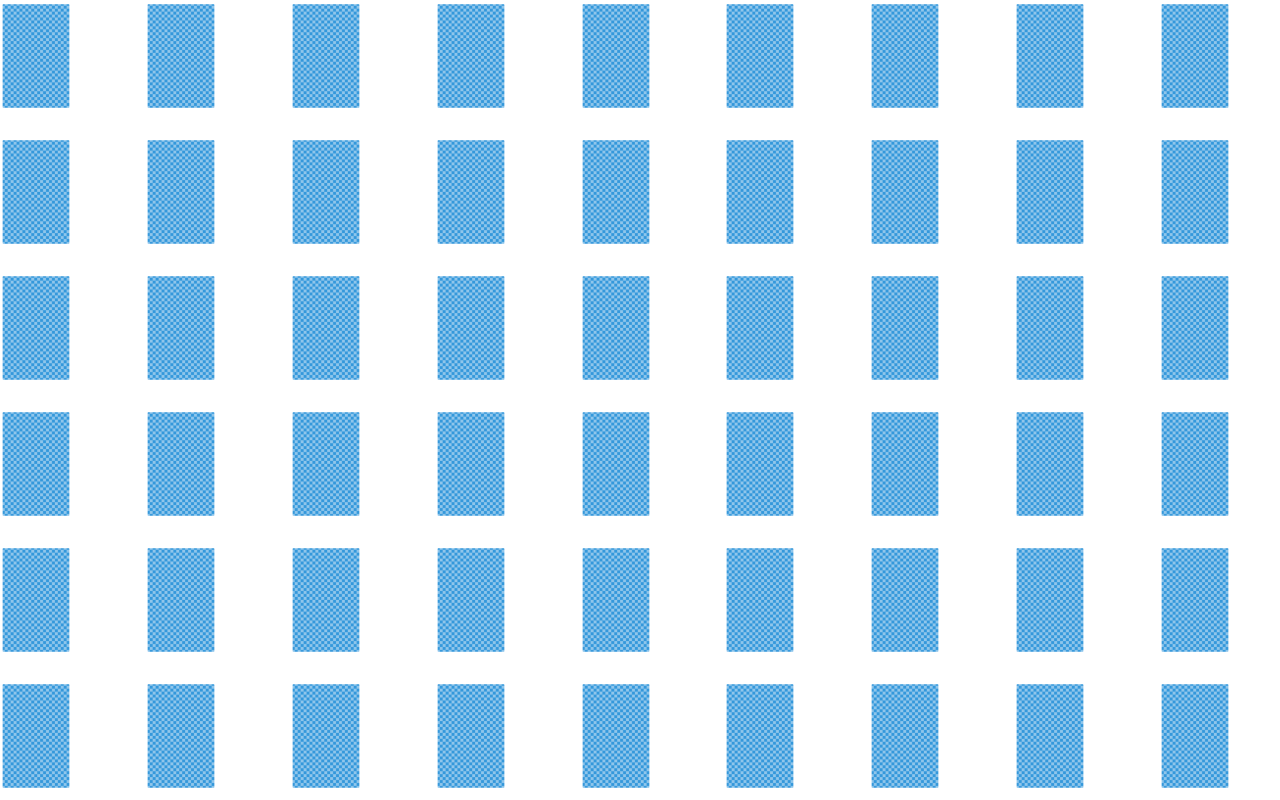
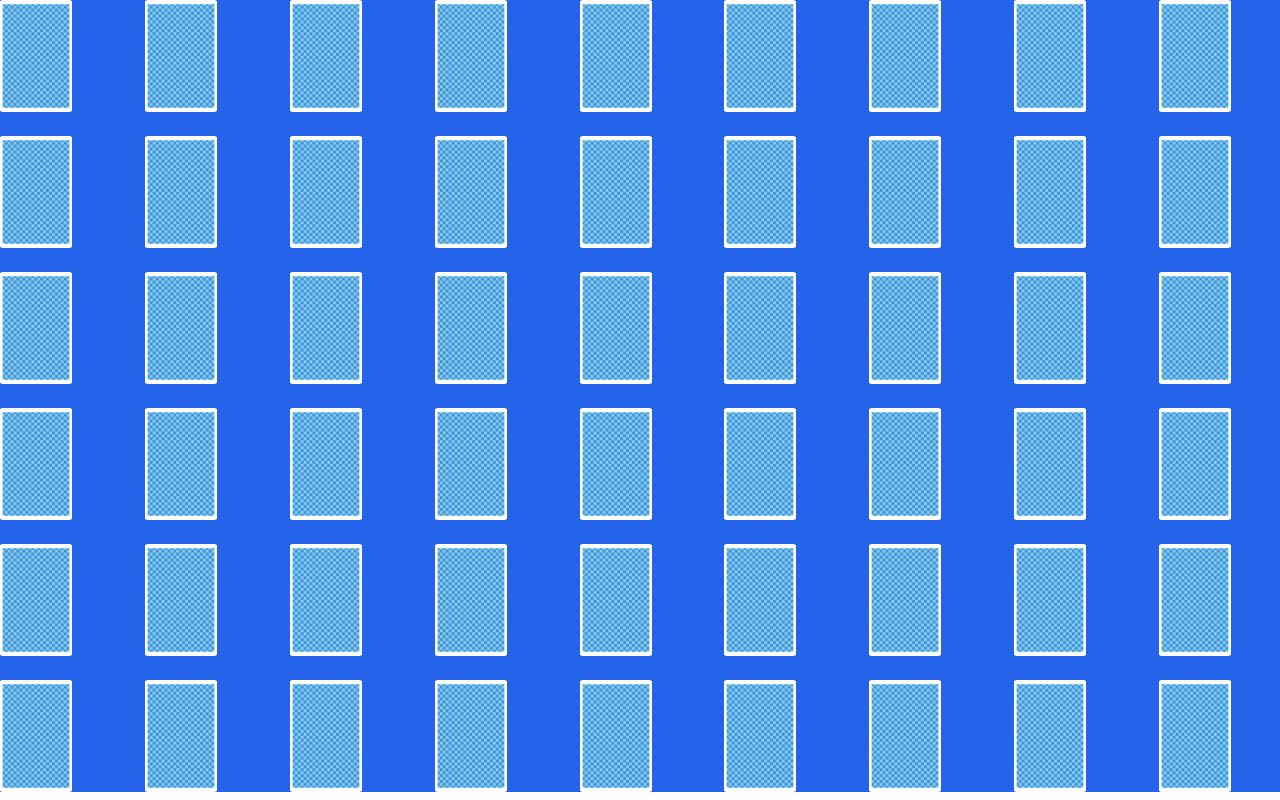
Before and after one commit to keithzano/memory-card-game, a Next.js app: page / in a window 1280 px wide. Built offline with nearby package versions, Linux system fonts and the light colour scheme.

Commit message:
Add fipp anition on card click

```diff
--- a/src/app/components/Deck.tsx
+++ b/src/app/components/Deck.tsx
@@ -56,7 +56,8 @@ export const Deck = ()=>{
                 setCards(updatedCards)
 
             }else console.log("No match")
-            resetTurn();
+            setTimeout(()=>{resetTurn()},1000)
+
         }
     },[choiceOne,choiceTwo])
 console.log(choiceOne, choiceTwo)
@@ -67,7 +68,7 @@ console.log(choiceOne, choiceTwo)
     }
     return (
        <section>
-        <div className="grid grid-cols-9 gap-6">
+        <div className="grid grid-cols-9 gap-6 bg-blue-600">
             {cards.map(card=>(
             <SingleCard
                 card={card}
--- a/src/app/globals.css
+++ b/src/app/globals.css
@@ -5,8 +5,20 @@
 .front{
     transform: rotateY(90deg);
     position: absolute;
+    transition: all ease-in 0.2s;
 }
 
 .flipped .front{
     transform: rotateY(0deg);
+    transition-delay: 0.1s;
 }
+
+.back{
+    transition: all ease-in 0.4;
+    transition-delay: 0.2s;
+}
+
+.flipped .back{
+    transform: rotateY(90deg);
+    transition-delay: 0s;
+}
```
